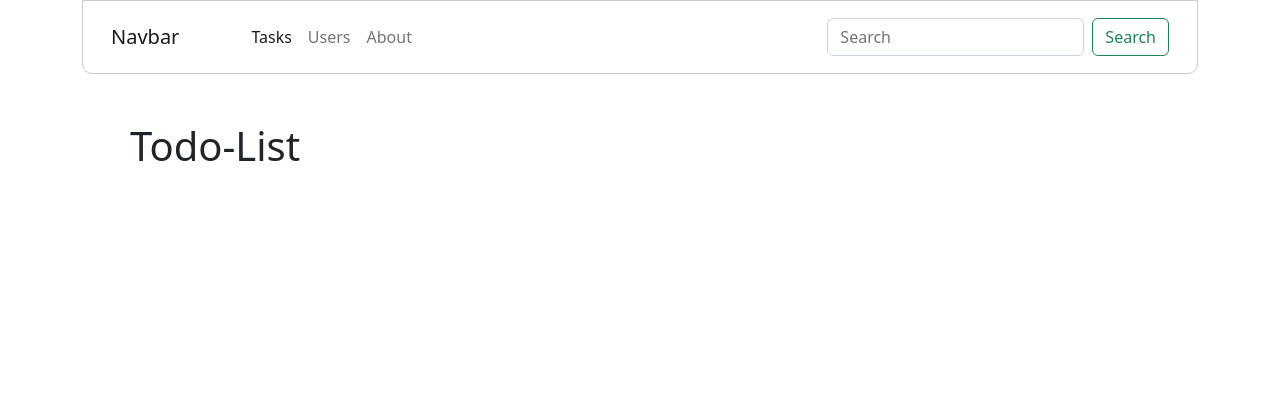
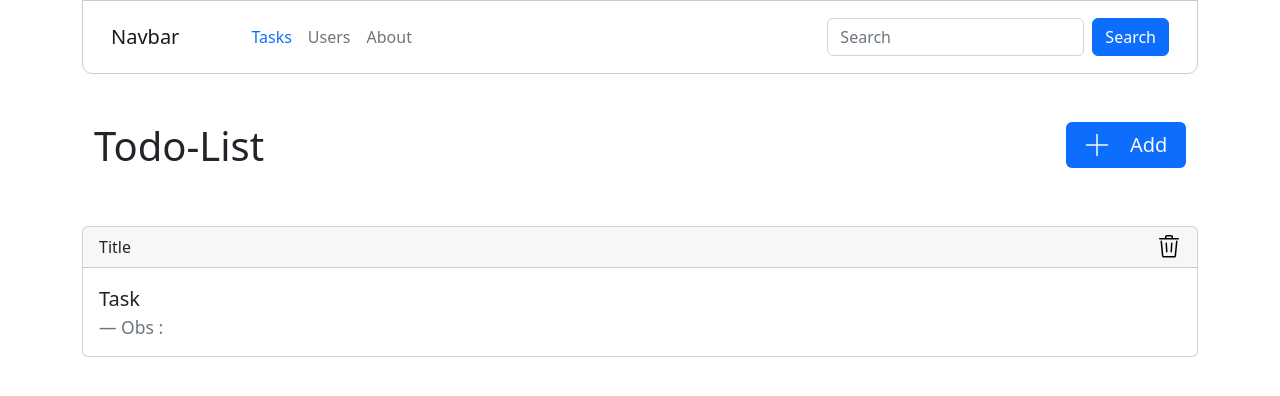
Before and after one commit to AbnerHenri/Todo-Python, a Django app: page / in a window 1280 px wide. Shown: the top 396 px of the page. Run offline with Django 4.2, Linux system fonts and the light colour scheme.

Commit message:
Adjust Layout

```diff
--- a/Tasks/Templates/Base.html
+++ b/Tasks/Templates/Base.html
@@ -24,7 +24,7 @@
             <div class="collapse navbar-collapse ms-5" id="navbarSupportedContent">
                 <ul class="navbar-nav me-auto mb-2 mb-lg-0">
                     <li class="nav-item">
-                        <a class="nav-link active" aria-current="page" href="#">Tasks</a>
+                        <a class="nav-link active text-primary" aria-current="page" href="#">Tasks</a>
                     </li>
                     <li class="nav-item">
                         <a class="nav-link" href="#">Users</a>
@@ -36,7 +36,7 @@
                 </ul>
                 <form class="d-flex" role="search">
                     <input class="form-control me-2" type="search" placeholder="Search" aria-label="Search">
-                    <button class="btn btn-outline-success" type="submit">Search</button>
+                    <button class="btn btn-primary" type="submit">Search</button>
                 </form>
             </div>
         </div>
--- a/Tasks/Templates/Tasks/Home.html
+++ b/Tasks/Templates/Tasks/Home.html
@@ -12,7 +12,43 @@
     <meta name="viewport" content="width=device-width, initial-scale=1.0">
 </head>
 <body>
-    <h1 class="m-5">Todo-List</h1>
+
+    <div class="container-fluid d-flex justify-content-between mb-5 mt-5">
+        <h1>Todo-List</h1>
+
+        <div class="d-flex align-items-center justify-content-around bg-primary text-light p-2 rounded" style="width: 120px; height: 80%; font-size: 20px; cursor: pointer;">
+            <svg id="i-plus" xmlns="http://www.w3.org/2000/svg" viewBox="0 0 32 32" width="24" height="24" fill="none"
+                stroke="currentcolor" stroke-linecap="round" stroke-linejoin="round" stroke-width="2">
+                <path d="M16 2 L16 30 M2 16 L30 16" />
+            </svg>
+
+            <div>Add</div>
+        </div>
+    </div>
+
+    <div class="card">
+        <div class="card-header d-flex justify-content-between">
+            Title
+
+            <svg xmlns="http://www.w3.org/2000/svg" viewBox="0 0 24 24" width="24" height="24" style="cursor: pointer;">
+                <path fill-rule="evenodd"
+                    d="M16 1.75V3h5.25a.75.75 0 010 1.5H2.75a.75.75 0 010-1.5H8V1.75C8 .784 8.784 0 9.75 0h4.5C15.216 0 16 .784 16 1.75zm-6.5 0a.25.25 0 01.25-.25h4.5a.25.25 0 01.25.25V3h-5V1.75z">
+                </path>
+                <path
+                    d="M4.997 6.178a.75.75 0 10-1.493.144L4.916 20.92a1.75 1.75 0 001.742 1.58h10.684a1.75 1.75 0 001.742-1.581l1.413-14.597a.75.75 0 00-1.494-.144l-1.412 14.596a.25.25 0 01-.249.226H6.658a.25.25 0 01-.249-.226L4.997 6.178z">
+                </path>
+                <path
+                    d="M9.206 7.501a.75.75 0 01.793.705l.5 8.5A.75.75 0 119 16.794l-.5-8.5a.75.75 0 01.705-.793zm6.293.793A.75.75 0 1014 8.206l-.5 8.5a.75.75 0 001.498.088l.5-8.5z">
+                </path>
+            </svg>
+        </div>
+        <div class="card-body">
+            <blockquote class="blockquote mb-0">
+                <p>Task</p>
+                <footer class="blockquote-footer">Obs : </footer>
+            </blockquote>
+        </div>
+    </div>
 </body>
 </html>
 
```
